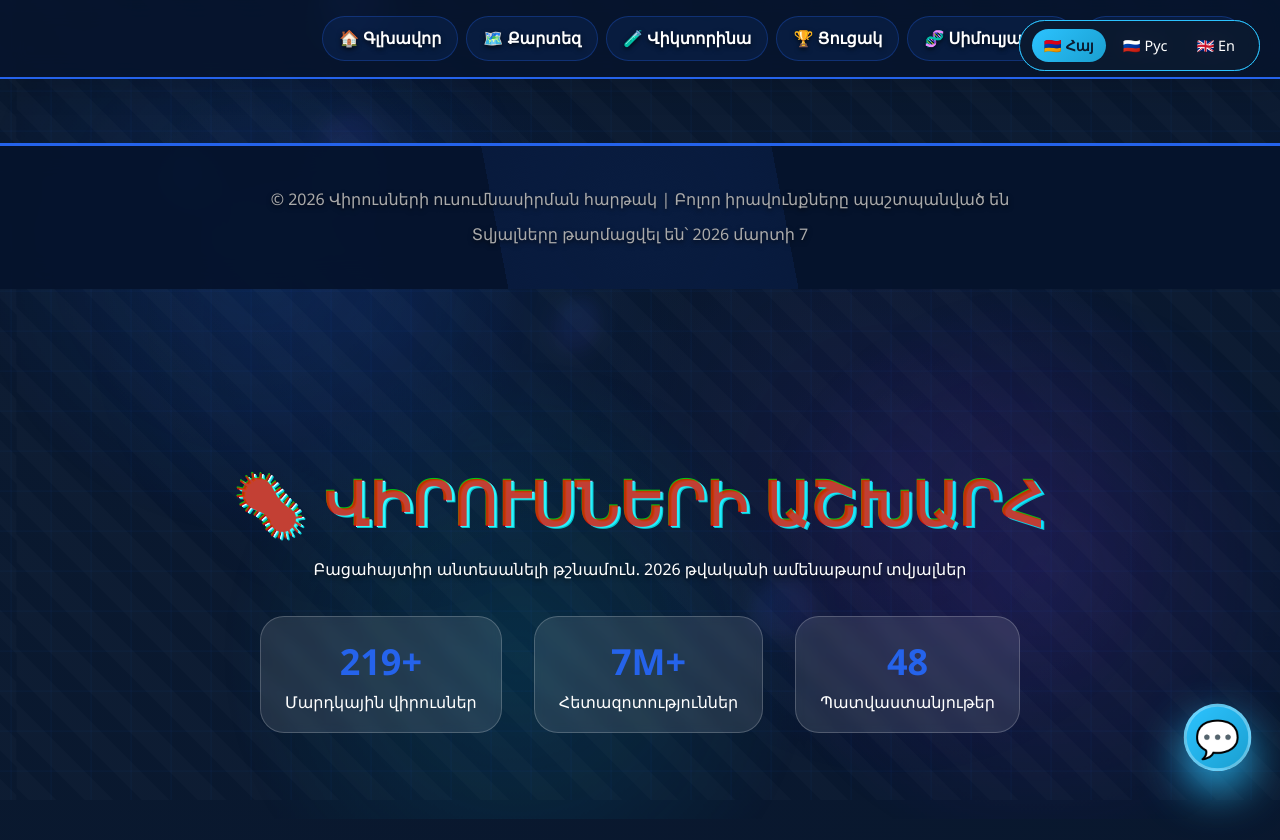
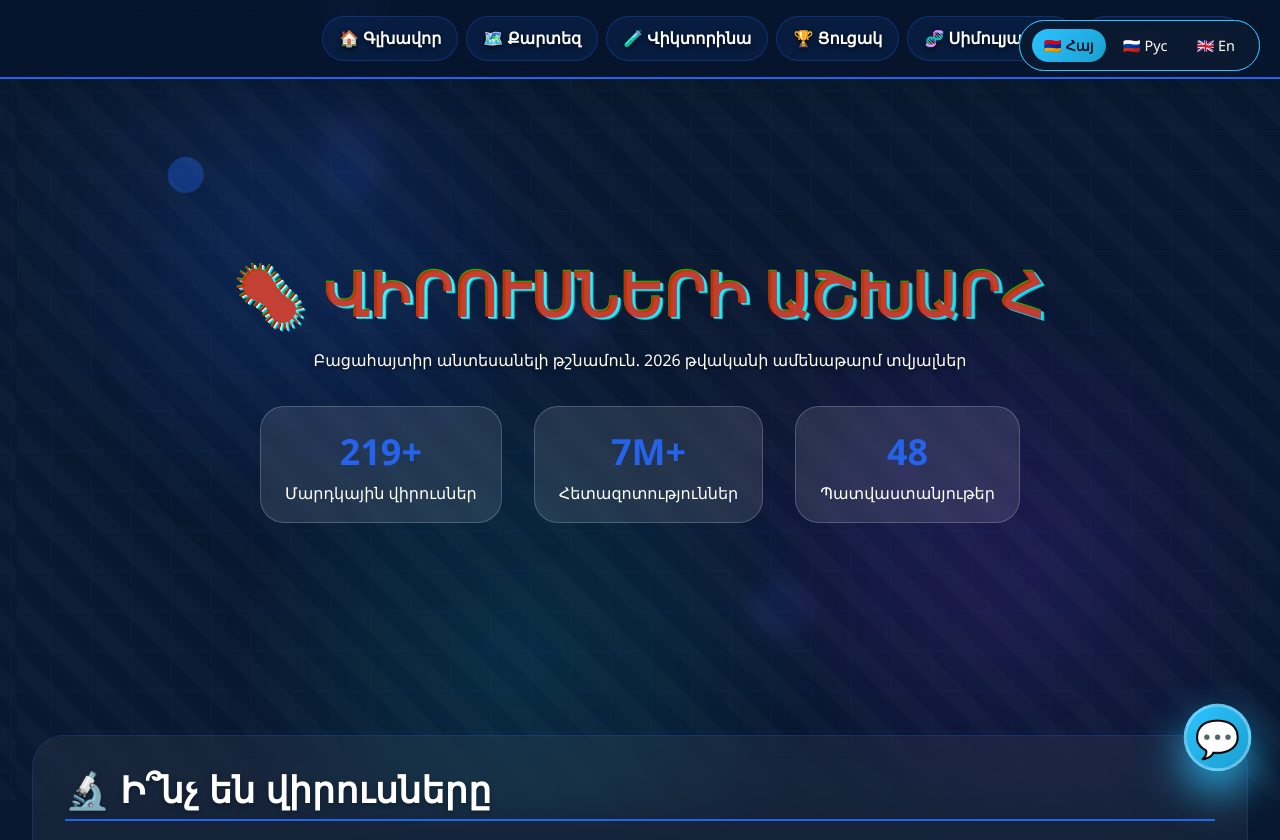
Before and after one commit to 01narek10/virus, a Flask app: page / in a window 1280 px wide. Shown: the top 840 px of the page. Run offline with Flask 3, Linux system fonts and the light colour scheme.

Commit message:
Update base.html

```diff
--- a/templates/base.html
+++ b/templates/base.html
@@ -191,13 +191,6 @@
     </div>
 </nav>
 
-<!-- Footer -->
-<footer>
-    <div class="footer-content">
-        <p>© 2026 Վիրուսների ուսումնասիրման հարթակ | Բոլոր իրավունքները պաշտպանված են</p>
-        <p>Տվյալները թարմացվել են՝ 2026 մարտի 7</p>
-    </div>
-</footer>
 
 <!-- ===== LANGUAGE SELECTOR ===== -->
 <div class="language-selector" style="position: fixed; top: 20px; right: 20px; z-index: 10000;">
```
